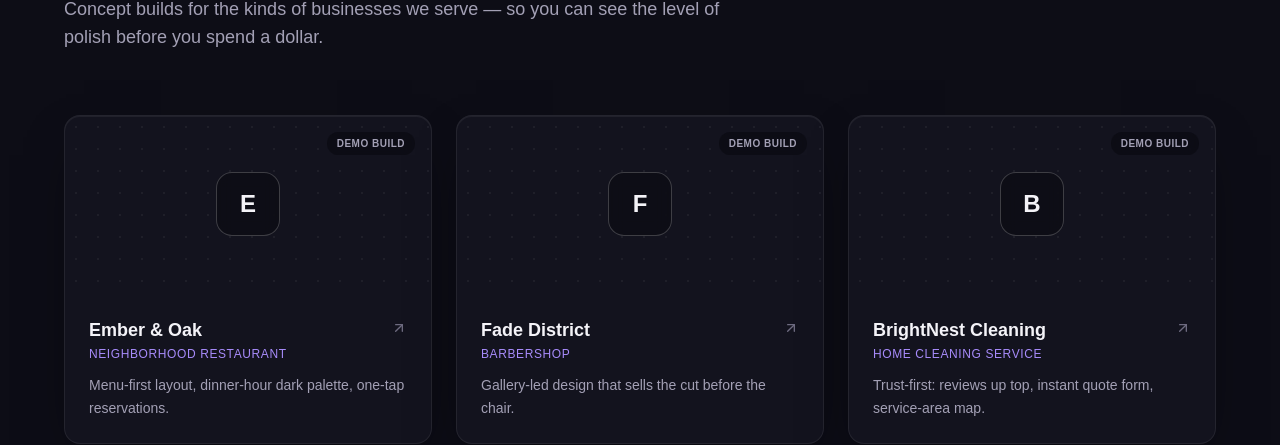
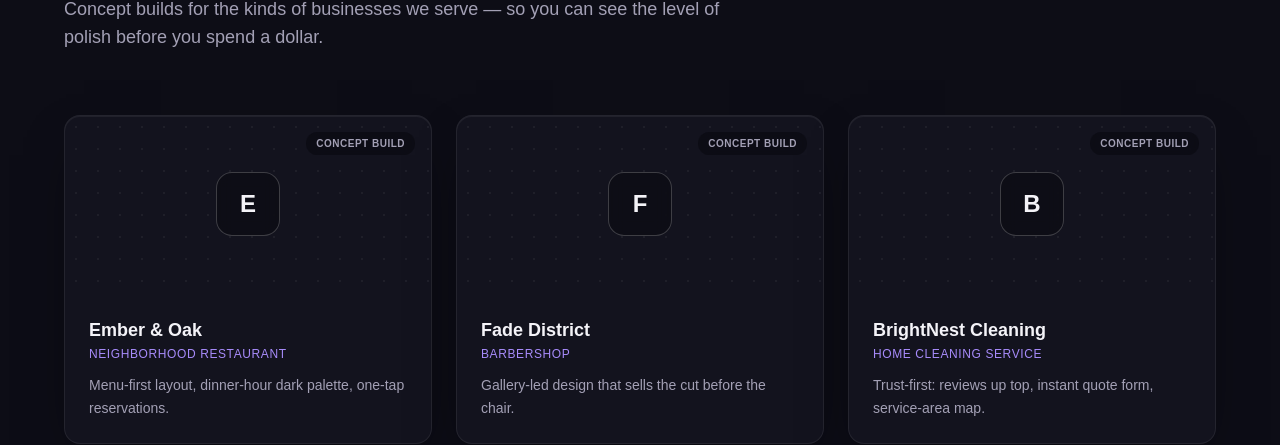
Before and after one commit to Debojames/igetseen, a Next.js app: page / in a window 1280 px wide. Shown: the part 3678-4123 px from the top of the page. Built offline with nearby package versions, Linux system fonts and the light colour scheme.

Commit message:
Fix demo card false click affordance.

```diff
--- a/components/site/demo-card.tsx
+++ b/components/site/demo-card.tsx
@@ -4,8 +4,11 @@ import { cn } from "@/lib/utils";
 import type { DEMOS } from "@/lib/data";
 
 export function DemoCard({ demo }: { demo: (typeof DEMOS)[number] }) {
-  return (
-    <Card className="group overflow-hidden transition-all duration-300 hover:-translate-y-1 hover:border-brand/40 hover:shadow-glow">
+  const href = (demo as { demoUrl?: string }).demoUrl;
+  const isLive = Boolean(href);
+
+  const cardBody = (
+    <>
       <div
         className={cn(
           "dot-grid relative flex h-44 items-center justify-center bg-gradient-to-br",
@@ -16,7 +19,7 @@ export function DemoCard({ demo }: { demo: (typeof DEMOS)[number] }) {
           {demo.initial}
         </div>
         <span className="absolute right-4 top-4 rounded-full bg-ink/70 px-2.5 py-1 text-[10px] font-semibold uppercase tracking-wider text-dim backdrop-blur">
-          Demo build
+          {isLive ? "View demo" : "Concept build"}
         </span>
       </div>
       <div className="p-6">
@@ -27,10 +30,27 @@ export function DemoCard({ demo }: { demo: (typeof DEMOS)[number] }) {
               {demo.type}
             </p>
           </div>
-          <ArrowUpRight className="mt-1 h-4 w-4 shrink-0 text-faint transition-colors group-hover:text-brand-soft" />
+          {isLive && (
+            <ArrowUpRight className="mt-1 h-4 w-4 shrink-0 text-faint transition-colors group-hover:text-brand-soft" />
+          )}
         </div>
         <p className="mt-3 text-sm leading-relaxed text-dim">{demo.angle}</p>
       </div>
-    </Card>
+    </>
   );
+
+  const className = cn(
+    "group overflow-hidden transition-all duration-300",
+    isLive && "cursor-pointer hover:-translate-y-1 hover:border-brand/40 hover:shadow-glow"
+  );
+
+  if (isLive) {
+    return (
+      <a href={href} target="_blank" rel="noopener noreferrer" className="block">
+        <Card className={className}>{cardBody}</Card>
+      </a>
+    );
+  }
+
+  return <Card className={className}>{cardBody}</Card>;
 }
```
